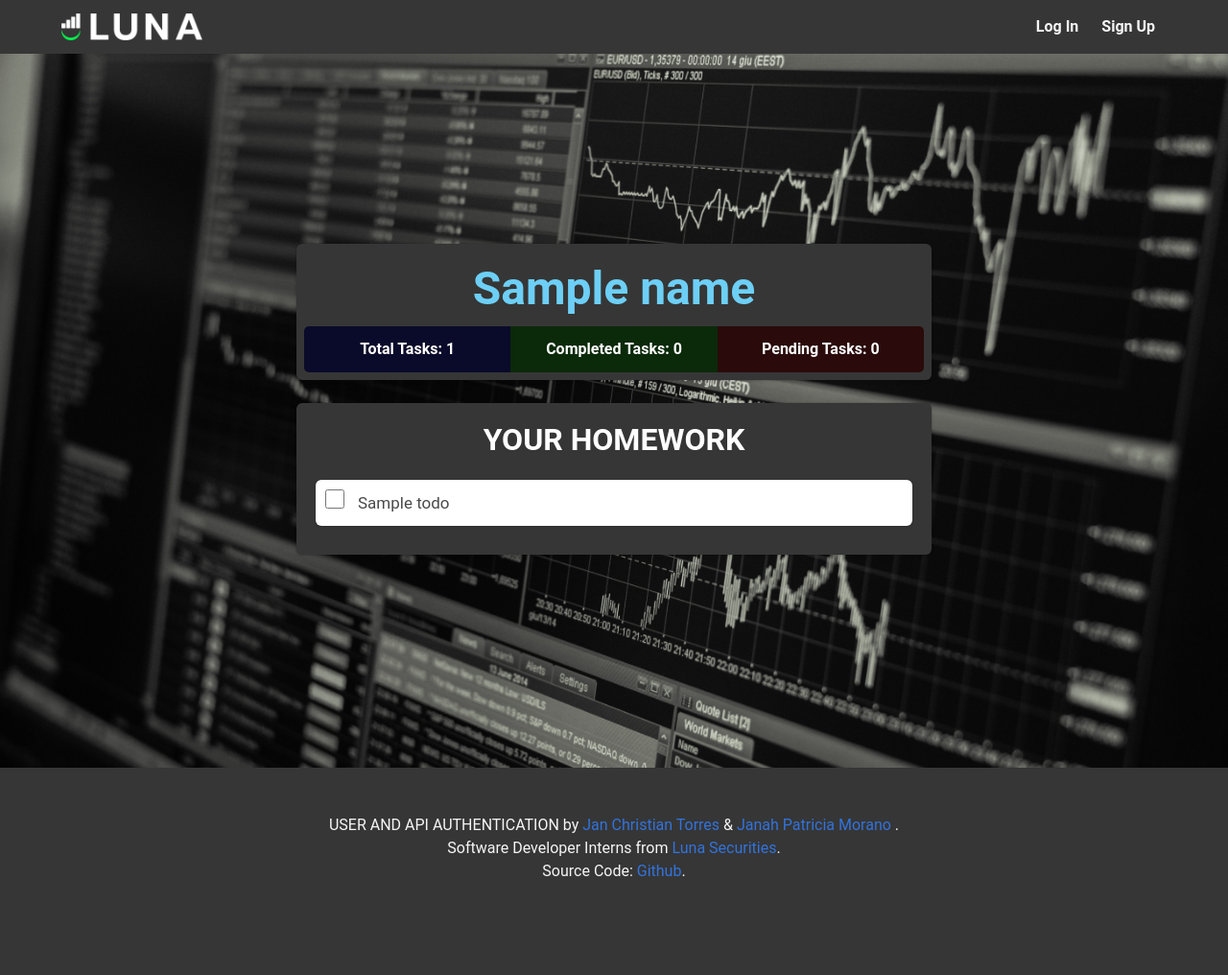
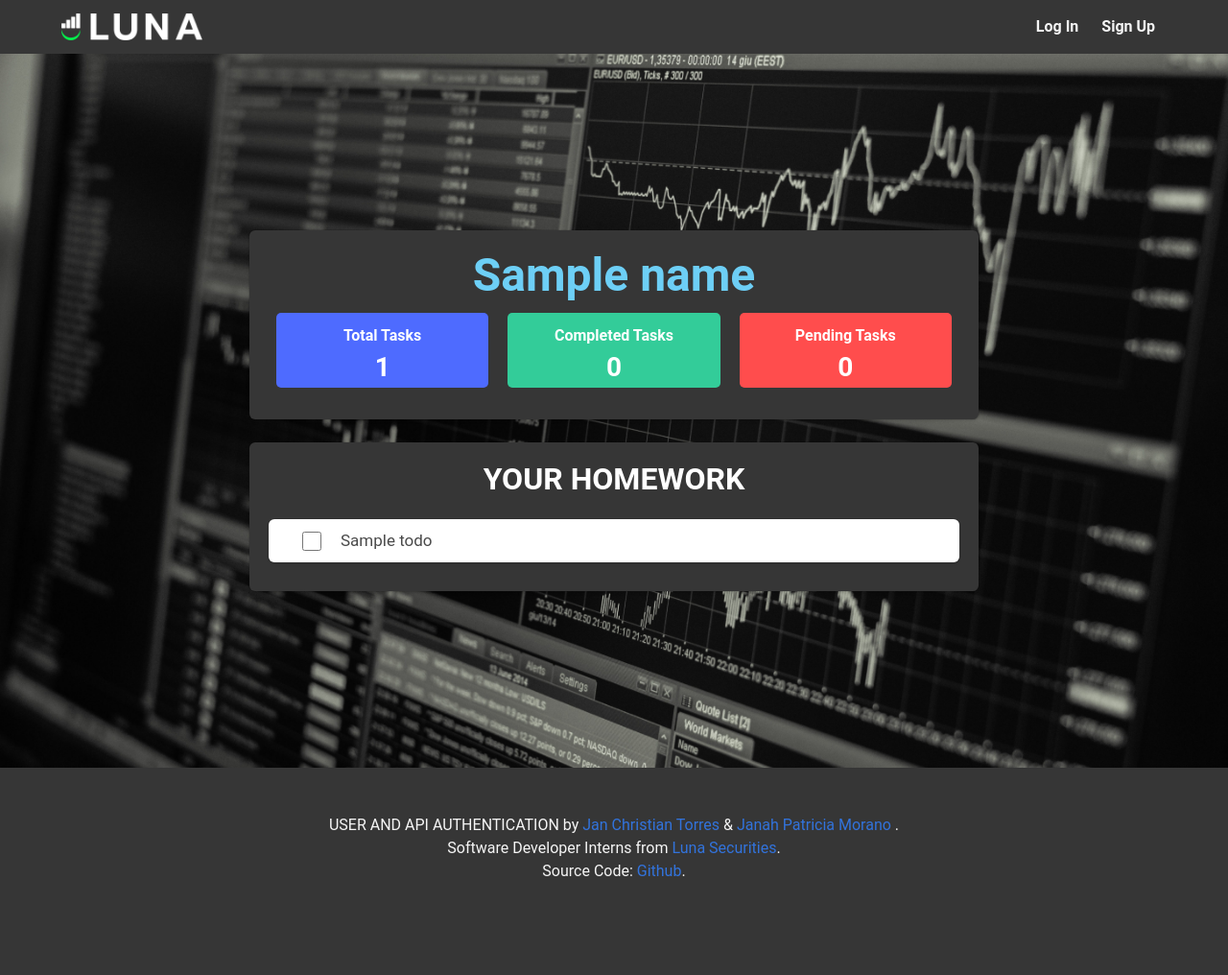
Before and after one commit to Luna-Securities/User_API_Authentication, a Python web app: template templates/profile.html in a window 1280 px wide. Shown: the whole page at 96% size. Run offline with Jinja, Linux system fonts and the light colour scheme; the template is opened without the code that fills it: most values are stand-ins (such as "Sample title", 1, 10 or a date in 2020).

Commit message:
updated profile layout

```diff
--- a/templates/profile.html
+++ b/templates/profile.html
@@ -1,20 +1,33 @@
+<style>
+  .task-status-container {
+
+    height: 78px;
+    display: flex;
+    align-items: center;
+    justify-content: center;
+  }
+</style>
+
 {% extends "base.html" %}
 
 {% block content %}
 
 <div class="columns is-centered">
-  <div class="column is-7">
+  <div class="column is-8">
     <div class="box has-background-dark has-text-centered">
       <h1 class="title has-text-centered" style="font-size: 3em; color: #6dcff6;">{{ name|capitalize }}</h1>
-      <div class="columns" >
-        <div class="column" style="background-color: #0a0a2a; border-radius: 5px 0 0 5px;">
-          <p class="has-text-white" style="font-weight: bold;">Total Tasks: <span id="totalTasks">{{ api_data|length }}</span></p>
+      <div class="columns" style="margin-bottom: 13px">
+        <div class="column task-status-container" style="background-color: #4e6bff; border-radius: 5px; margin-left: 20px; margin-right: 20px;">
+          <p class="has-text-white" style="font-weight: bold;">Total Tasks </p>
+          <p class="has-text-white" style="font-size: 28px; font-weight: bold;" id="totalTasks">{{ api_data|length }}</p>
         </div>
-        <div class="column" style="background-color: #0a2a0a;">
-          <p class="has-text-white" style="font-weight: bold;">Completed Tasks: <span id="completedTasks">{{ api_data|selectattr('completed', 'equalto', true)|list|length }}</span></p>
+        <div class="column task-status-container" style="background-color: #33cc99; border-radius: 5px; margin-right: 20px">
+          <p class="has-text-white" style="font-weight: bold;">Completed Tasks </p>
+          <p class="has-text-white" style="font-size: 28px; font-weight: bold;" id="completedTasks">{{ api_data|selectattr('completed', 'equalto', true)|list|length }}</p>
         </div>
-        <div class="column" style="background-color: #2a0a0a; border-radius: 0 5px 5px 0;">
-          <p class="has-text-white" style="font-weight: bold;">Pending Tasks: <span id="pendingTasks">{{ api_data|selectattr('completed', 'equalto', false)|list|length }}</span></p>
+        <div class="column task-status-container" style="background-color: #ff4d4d; border-radius: 5px; margin-right: 20px;">
+          <p class="has-text-white" style="font-weight: bold;">Pending Tasks </p>
+          <p class="has-text-white" style="font-size: 28px; font-weight: bold;" id="pendingTasks">{{ api_data|selectattr('completed', 'equalto', false)|list|length }}</p>
         </div>
       </div>
     </div>
@@ -22,15 +35,15 @@
 </div>
 
 <div class="columns is-centered">
-  <div class="column is-7">
+  <div class="column is-8">
     <div class="box has-background-dark has-text-centered">
       <h1 class="title has-text-centered is-size-3 has-text-white">YOUR HOMEWORK</h1>
       <!-- Display each todo item -->
       {% if api_data %}
         {% for todo in api_data %}
-          <div class="box todo-item {% if todo.completed %}completed-task{% endif %} is-small" style="margin-bottom: 10px; padding: 10px; text-align: left">
-            <input type="checkbox" id="todo_{{ loop.index }}" {% if todo.completed %} checked {% endif %} style="width: 20px; height: 20px; margin-right: 10px;">
-            <label for="todo_{{ loop.index }}" style="font-size: 17px;">
+        <div class="box todo-item {% if todo.completed %}completed-task{% endif %} is-small" style="margin-bottom: 10px; padding: 10px; display: flex; align-items: center;">
+          <input type="checkbox" id="todo_{{ loop.index }}" {% if todo.completed %} checked {% endif %} style="width: 20px; height: 20px; margin-right: 20px; margin-left: 25px; color: #000;">
+          <label for="todo_{{ loop.index }}" style="font-size: 17px; {% if todo.completed %}text-decoration: line-through; color: #aaa;{% endif %} margin-right: 10px;">
               {{ todo.title }}
             </label>
           </div>
@@ -41,6 +54,7 @@
     </div>
   </div>
 </div>
+</section>
 
 <script>
   // JavaScript code to mark checkboxes as completed
```
